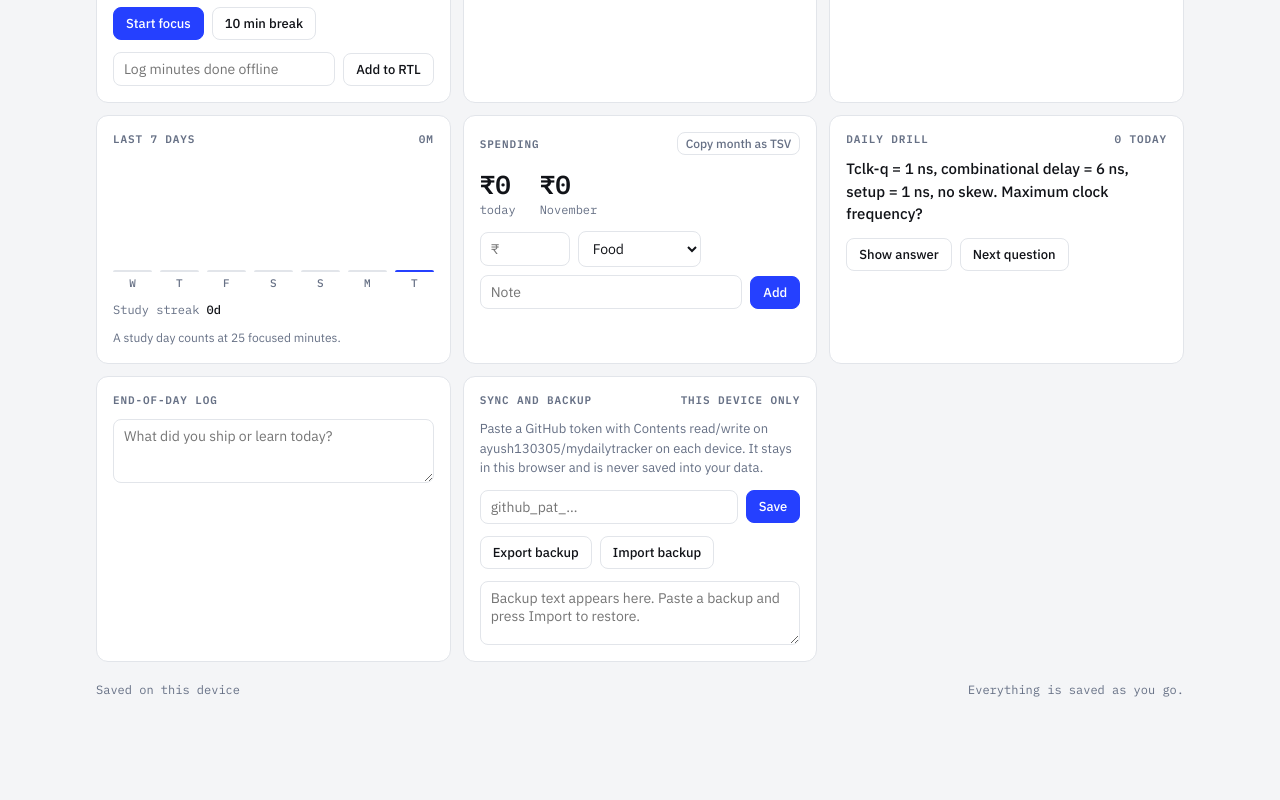
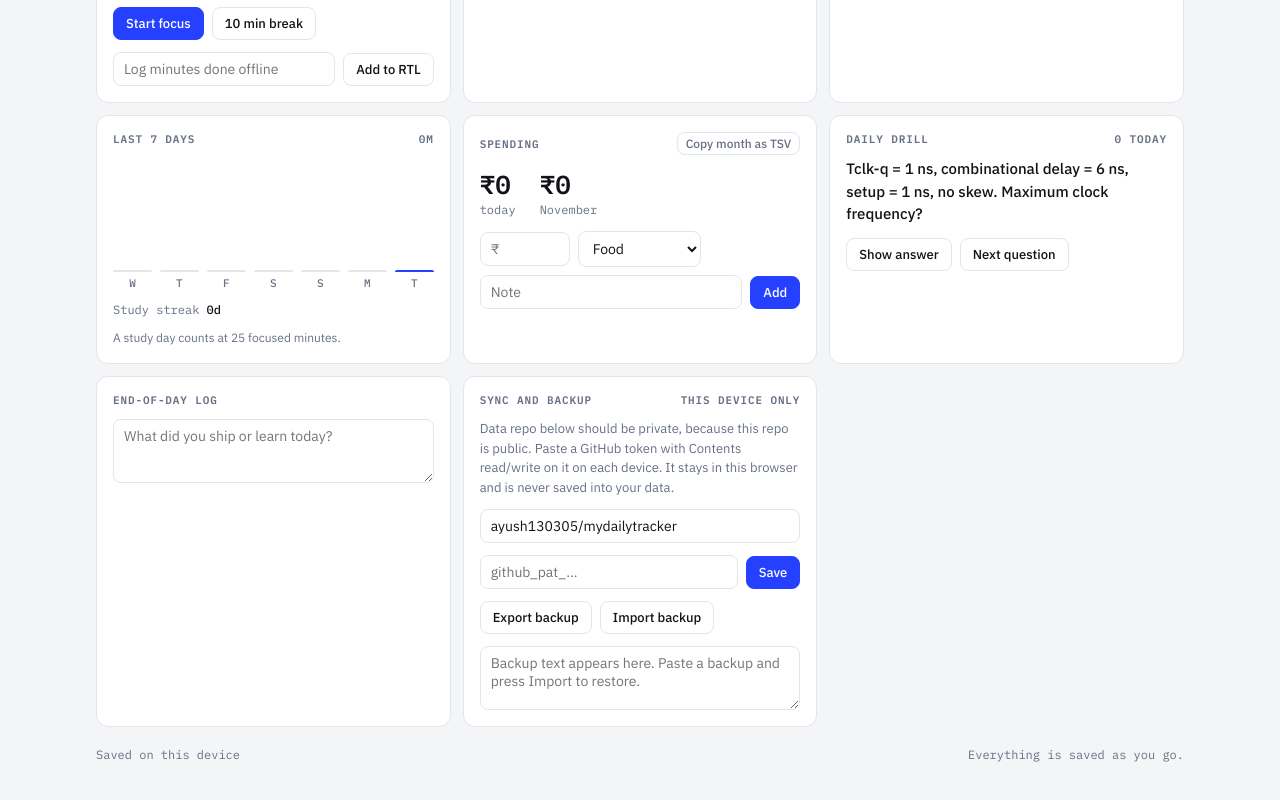
Before and after one commit to ayush130305/mydailytracker, a plain HTML site: page index.html in a window 1280 px wide. Shown: the part 484-1284 px from the top of the page. Before the commit the page ends 1237 px from the top, so only its background shows below. Drawn offline with Linux system fonts and the light colour scheme.

Commit message:
Make sync data repo configurable
Co-Authored-By: Claude Sonnet 5.5 <noreply@anthropic.com>
Claude-Session: https://claude.ai/code/session_011hYBXSXAc2dGTgqR31HhFr

```diff
--- a/index.html
+++ b/index.html
@@ -250,7 +250,8 @@ function renderSync() {
   const on = !!getTok(), s = S.settings.sync;
   $('#cSync').innerHTML = `
     <h2><span>Sync and backup</span><span>${on ? 'GitHub on' : 'This device only'}</span></h2>
-    <div class="muted" style="font-size:13px">Paste a GitHub token with Contents read/write on ${esc(s.repo)} on each device. It stays in this browser and is never saved into your data.</div>
+    <div class="muted" style="font-size:13px">Data repo below should be private, because this repo is public. Paste a GitHub token with Contents read/write on it on each device. It stays in this browser and is never saved into your data.</div>
+    <div class="row"><input class="grow" data-repo="1" value="${esc(s.repo)}" aria-label="Data repository (owner/name)" placeholder="owner/private-data-repo"></div>
     <div class="row"><input class="grow" id="ghTok" type="password" placeholder="${on ? 'Token saved' : 'github_pat_…'}" aria-label="GitHub token" autocomplete="off"><button class="btn pri" data-act="sync-token">Save</button>${on ? '<button class="btn" data-act="sync-now">Sync now</button><button class="btn tiny" data-act="sync-clear">Remove</button>' : ''}</div>
     <div class="row"><button class="btn" data-act="export">Export backup</button><button class="btn" data-act="import">Import backup</button></div>
     <textarea id="dataBox" placeholder="Backup text appears here. Paste a backup and press Import to restore." aria-label="Backup text"></textarea>`;
@@ -539,6 +540,7 @@ document.addEventListener('submit', e => {
 document.addEventListener('change', e => {
   const t = e.target;
   if (t.dataset.cd !== undefined) { S.settings.dates[+t.dataset.cd][t.dataset.f] = t.value; save(); if (t.dataset.f === 'date') renderCD(); }
+  if (t.dataset.repo !== undefined) { S.settings.sync.repo = t.value.trim() || DEFAULT.settings.sync.repo; ghSha = null; save(); }
   if (t.dataset.tn !== undefined) {
     const old = S.settings.tags[+t.dataset.tn], nv = t.value.trim();
     if (nv && !S.settings.tags.includes(nv)) {
```
